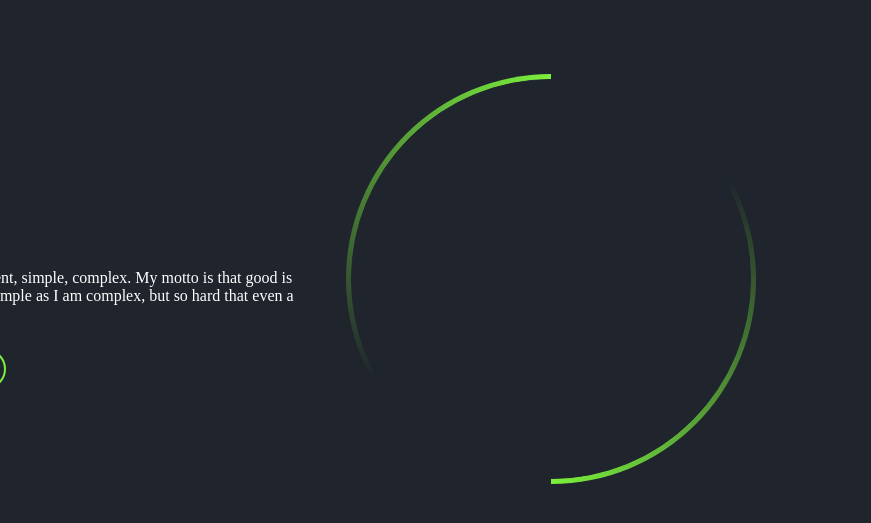
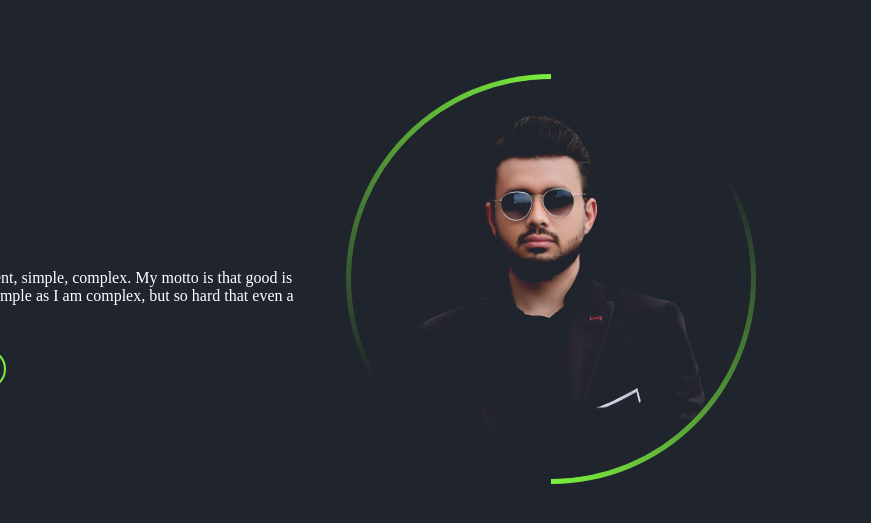
Before and after one commit to Taizul1579/protfolio, a plain HTML site: page index.html in a window 1280 px wide. Shown: the part 161-684 px from the top of the page, 409-1280 px from the left. Drawn offline with Linux system fonts and the light colour scheme.

Commit message:
index.html

```diff
--- a/index.html
+++ b/index.html
@@ -43,7 +43,7 @@
             <div class="image-section">
                 <div class="imagecircle">
                     <div class="image">
-                        <img Taizul.png">
+                        <img src="Taizul.png">
                     </div>
                 </div>
             </div>
```
